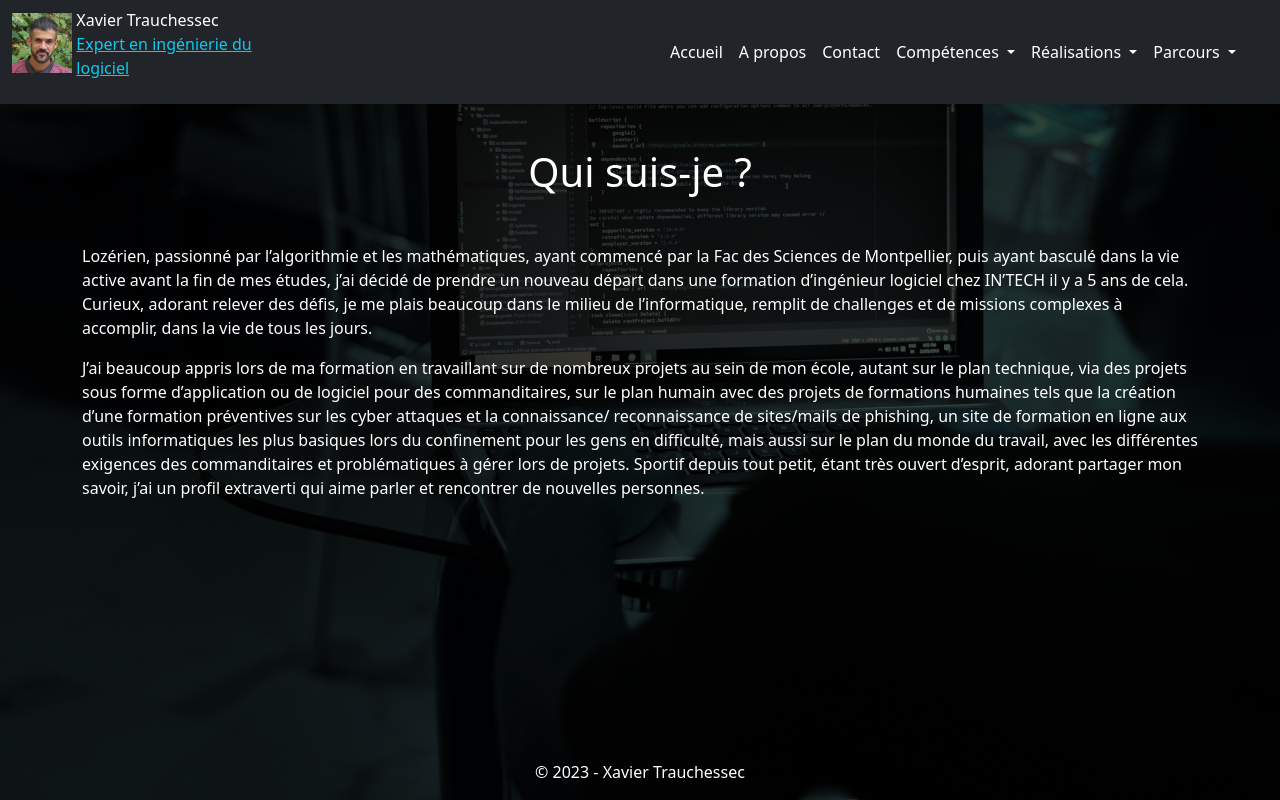
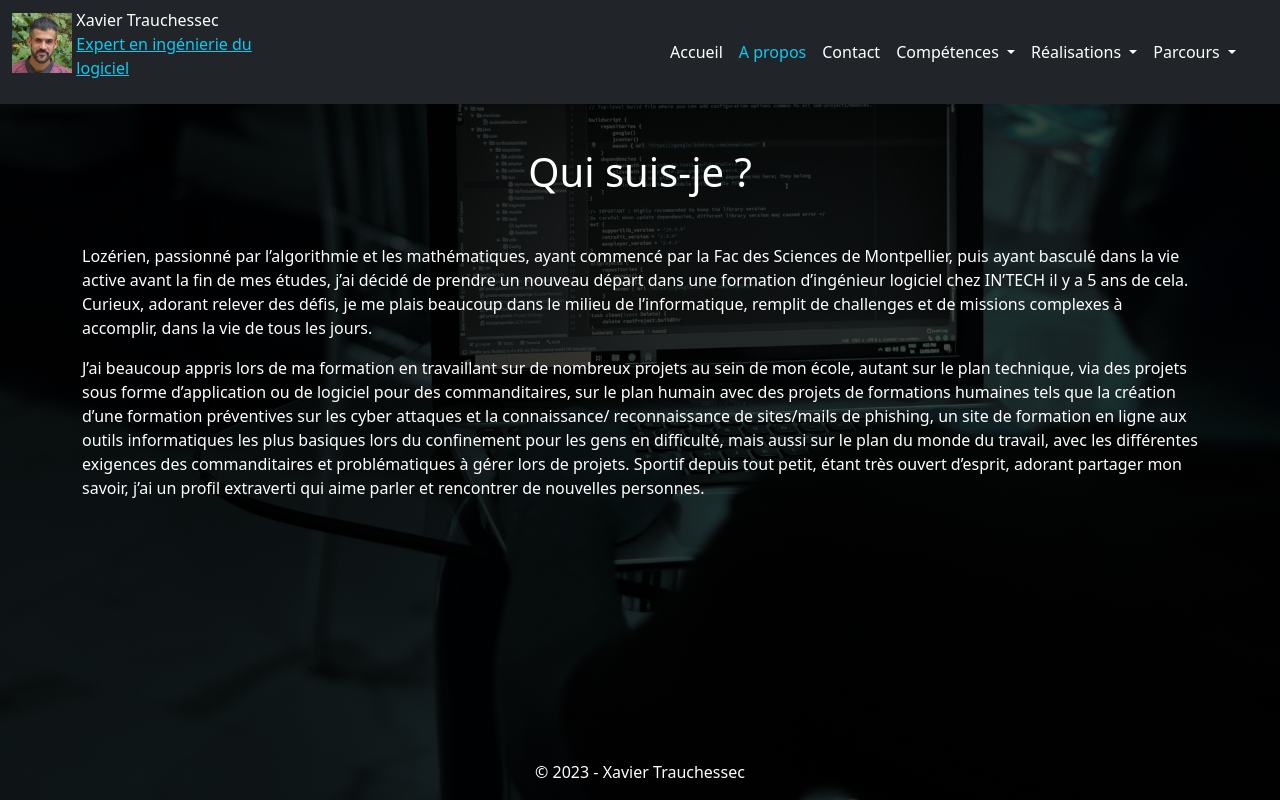
Before and after one commit to Frozenn-X/true_portfolio, a Django app: page /about in a window 1280 px wide. Run offline with Django 4.2, Linux system fonts and the light colour scheme; some libraries are stand-ins or nearby versions.

Commit message:
menu actif

```diff
--- a/templates/includes/menu.html
+++ b/templates/includes/menu.html
@@ -21,13 +21,13 @@
         <div class="collapse navbar-collapse col-9" aria-labelledby="navbarDropdown" id="navbarNavDropdown">
             <ul class="navbar-nav" style="margin-left: auto;">
                 <li class="nav-item ">
-                    <a class="nav-link text-white" aria-current="page" href="{% url 'web:home' %}">Accueil</a>
+                    <a class="nav-link {% if menu_actif == 'home' %}text-info{% else %}text-white{% endif %}" aria-current="page" href="{% url 'web:home' %}">Accueil</a>
                 </li>
                 <li class="nav-item ">
-                    <a class="nav-link text-white" aria-current="page" href="{% url 'web:about' %}">A propos</a>
+                    <a class="nav-link {% if menu_actif == 'about' %}text-info{% else %}text-white{% endif %}" aria-current="page" href="{% url 'web:about' %}">A propos</a>
                 </li>
                 <li class="nav-item">
-                    <a class="nav-link text-white" href="{% url 'web:contact' %}">Contact</a>
+                    <a class="nav-link {% if menu_actif == 'contact' %}text-info{% else %}text-white{% endif %}" href="{% url 'web:contact' %}">Contact</a>
                 </li>
                 <li class="nav-item dropdown dropdown">
                     <a class="nav-link dropdown-toggle dropdown-menu-end text-white" href="#" id="competencesDropdown" role="button" data-bs-toggle="dropdown" aria-expanded="false">
--- a/web/views.py
+++ b/web/views.py
@@ -25,15 +25,18 @@ def login(request):
 
 
 def home(request):
-    return render(request, 'web/home.html')
+    context = {'menu_actif': 'home'}
+    return render(request, 'web/home.html', context=context)
 
 
 def about(request):
-    return render(request, 'web/about.html')
+    context = {'menu_actif': 'about'}
+    return render(request, 'web/about.html', context=context)
 
 
 def contact(request):
-    return render(request, 'web/contact.html')
+    context = {'menu_actif': 'contact'}
+    return render(request, 'web/contact.html', context=context)
 
 
 def apis(request):
```
